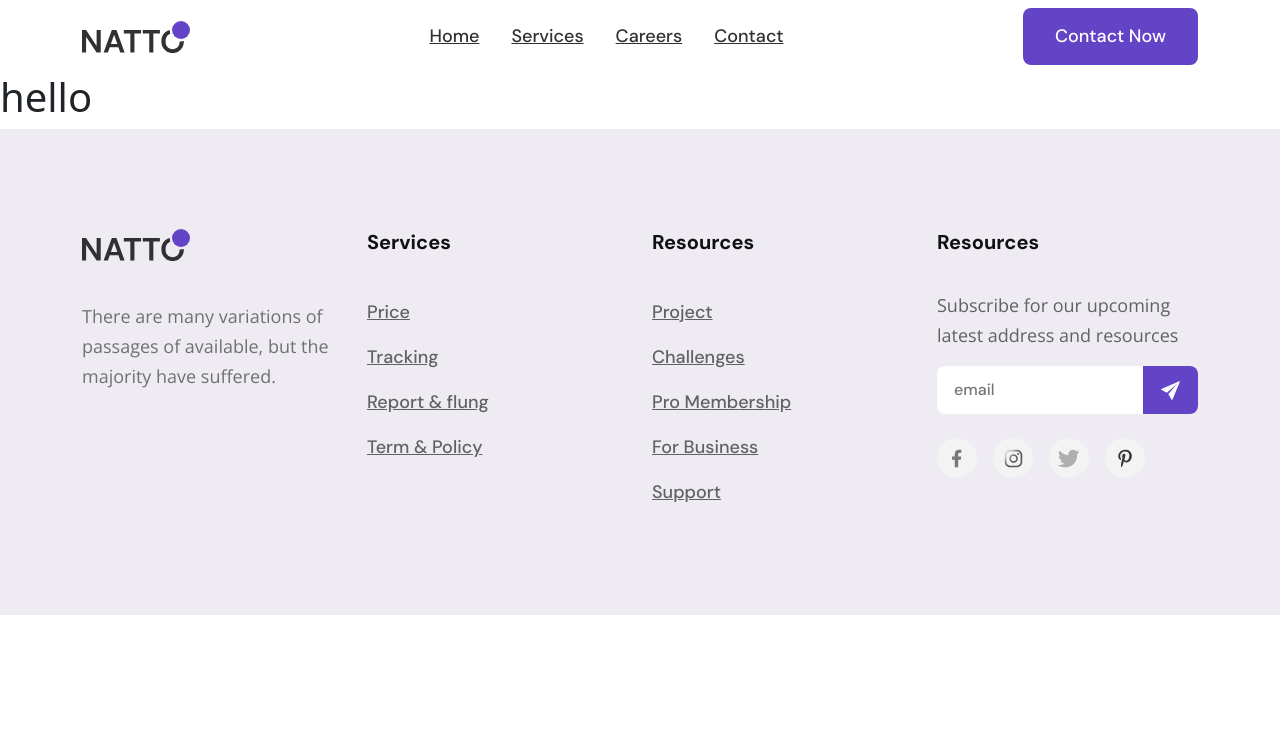
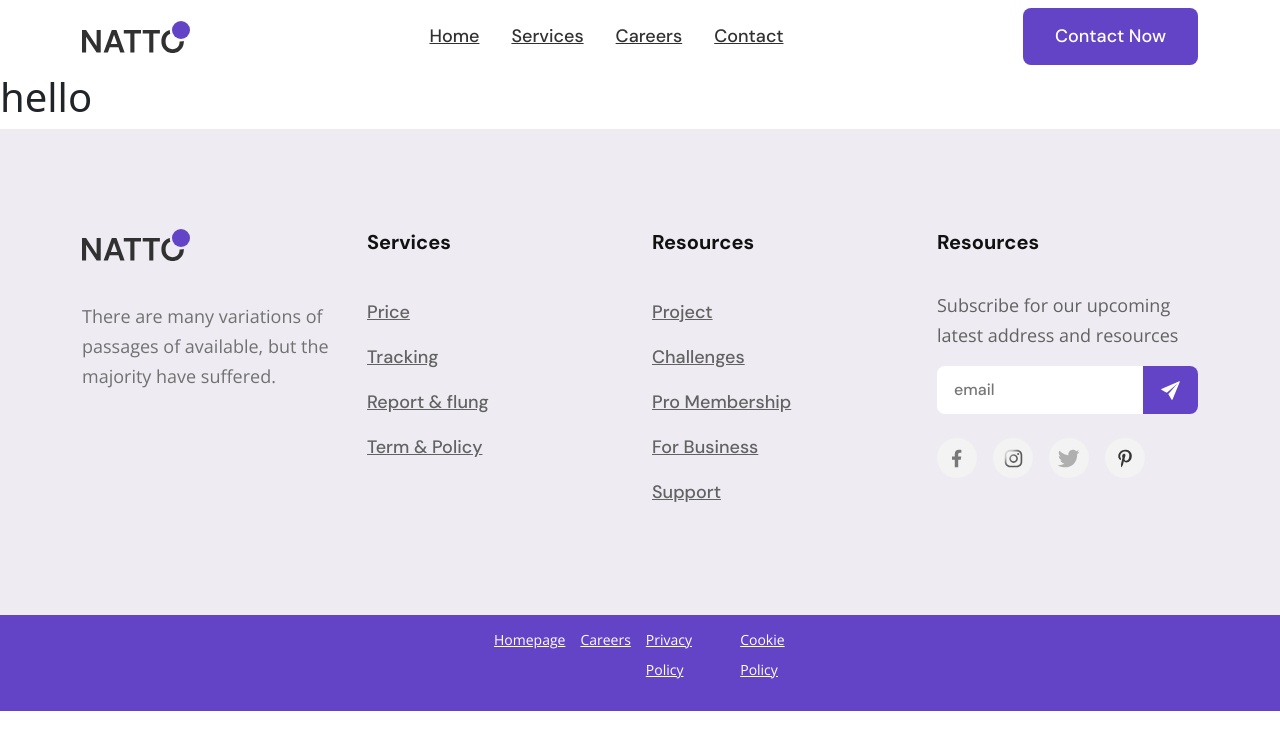
Before and after one commit to akash-khan-dev/my-portfolio, a Next.js app: page / in a window 1280 px wide. Shown: the top 750 px of the page. Built offline with nearby package versions, Linux system fonts and the light colour scheme.

Commit message:
copyright part design

```diff
--- /dev/null
+++ b/src/component/Layout/footer/Copyright.js
@@ -0,0 +1,35 @@
+import CopyrightData from "@/data/CopyRightData";
+import { Open_Sans } from "next/font/google";
+import Link from "next/link";
+import React from "react";
+
+const OpenSans = Open_Sans({
+  subsets: ["latin"],
+  weight: ["400"],
+});
+
+const Copyright = () => {
+  return (
+    <>
+      <div className="copyright">
+        <div className="container">
+          <div className="row">
+            <div className="col-lg-4 mx-auto">
+              <div className="copyright-wrapper">
+                <ul>
+                  {CopyrightData.map((data, i) => (
+                    <li className={OpenSans.className} key={i}>
+                      <Link href={data.url}>{data.title}</Link>
+                    </li>
+                  ))}
+                </ul>
+              </div>
+            </div>
+          </div>
+        </div>
+      </div>
+    </>
+  );
+};
+
+export default Copyright;
--- a/src/component/Layout/footer/Footer.js
+++ b/src/component/Layout/footer/Footer.js
@@ -10,6 +10,7 @@ import { Instagram } from "@/SVG/Instagram";
 import { Twitter } from "@/SVG/Twitter";
 import { Pinterest } from "@/SVG/Pinterest";
 import { motion } from "framer-motion";
+import Copyright from "./Copyright";
 const OpenSans = Open_Sans({
   subsets: ["latin"],
 });
@@ -116,6 +117,7 @@ const Footer = () => {
           </div>
         </div>
       </div>
+      <Copyright />
     </>
   );
 };
--- a/src/component/Layout/footer/Footer.scss
+++ b/src/component/Layout/footer/Footer.scss
@@ -77,3 +77,20 @@
     }
   }
 }
+.copyright {
+  background-color: $primary-color;
+  padding: 10px 0px;
+  .copyright-wrapper {
+    ul {
+      display: flex;
+      gap: 15px;
+      li {
+        a {
+          font-size: 14px;
+          line-height: 30px;
+          color: $white-color;
+        }
+      }
+    }
+  }
+}
--- /dev/null
+++ b/src/data/CopyRightData.js
@@ -0,0 +1,19 @@
+const CopyrightData = [
+  {
+    title: "Homepage",
+    url: "/",
+  },
+  {
+    title: "Careers",
+    url: "/",
+  },
+  {
+    title: " Privacy Policy",
+    url: "/",
+  },
+  {
+    title: "Cookie Policy",
+    url: "/",
+  },
+];
+export default CopyrightData;
```
